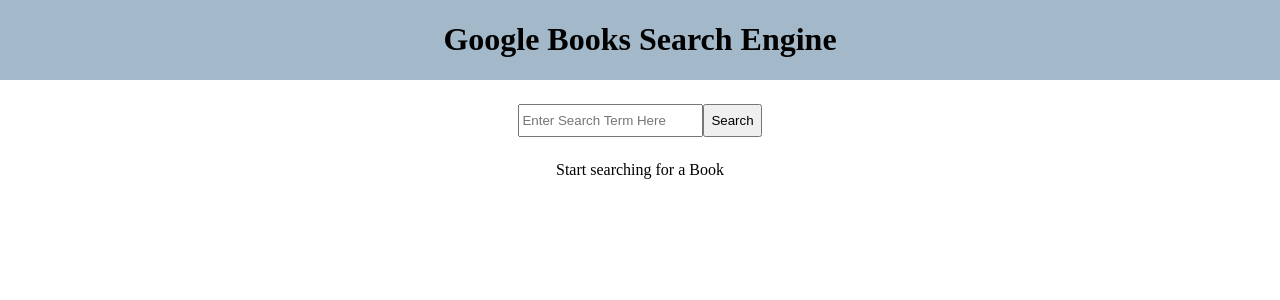
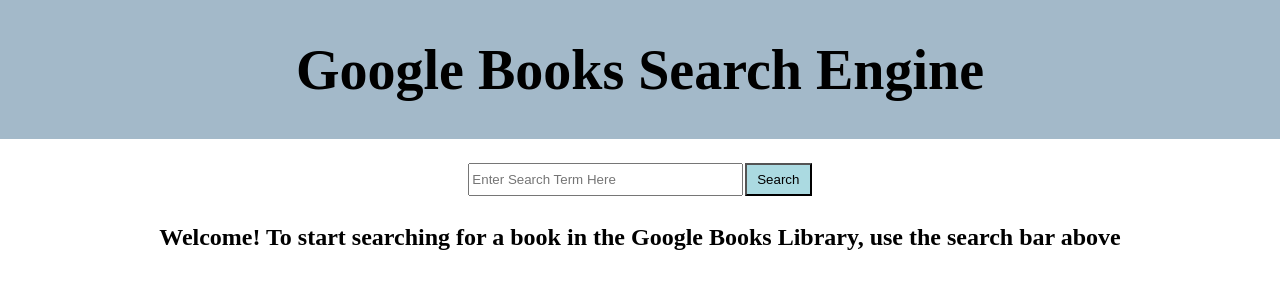
Before and after one commit to Avocado955/API-Search-Engine, a React (Vite) app: page / in a window 1280 px wide. Shown: the top 300 px of the page. Built offline with nearby package versions, Linux system fonts and the light colour scheme.

Commit message:
adds more styling to the page, makes the title bigger, makes the search bar bigger, changes the search button to blue and bigger, adds a no cover image

```diff
--- a/src/components/BookCard/BookCard.jsx
+++ b/src/components/BookCard/BookCard.jsx
@@ -2,6 +2,7 @@ import { useContext } from "react";
 import styles from "./BookCard.module.scss";
 import { ModalContext } from "../../context/ModalContextProvider";
 import { BookContext } from "../../context/BookContextProvider";
+import noCoverImage from "../../assets/noCoverImage.png";
 
 const BookCard = ({ book }) => {
   const { setIsShowingModal } = useContext(ModalContext);
@@ -12,15 +13,20 @@ const BookCard = ({ book }) => {
     setIsShowingModal(true);
   };
 
-  let bookImage = "https://publications.iarc.fr/uploads/media/default/0001/02/thumb_1291_default_publication.jpeg"
+  //"https://publications.iarc.fr/uploads/media/default/0001/02/thumb_1291_default_publication.jpeg"
+  let bookImage = noCoverImage;
   if(book.volumeInfo.imageLinks !== undefined) {
     bookImage = book.volumeInfo.imageLinks.thumbnail;
   }
+
+  let bookTitle = book.volumeInfo.title.length >= 60 ? book.volumeInfo.title.substring(0, 60) + "..." : book.volumeInfo.title;
+
+
   return (
     <div>
       <div className={styles.bookCard} onClick={onBookClicked}>
         <img src={bookImage} alt="" className={styles.bookCard_img}/>
-        <h3 className={styles.bookCard_txt}>{book.volumeInfo.title}</h3>
+        <h3 className={styles.bookCard_txt}>{bookTitle}</h3>
       </div>
     </div>
   );
--- a/src/components/SearchForm/SearchForm.module.scss
+++ b/src/components/SearchForm/SearchForm.module.scss
@@ -3,11 +3,20 @@
 .searchBar {
     @include m.displayFlex(row, center, center, nowrap, left);
     box-shadow: 0px, 4px, 4px, 0px, rgba(0,0,0,0.2);
+    gap: 2px;
     &_input {
         height: 2em;
+        width: 20em;
     }
     &_btn {
         height: 2.5em;
+        width: 5em;
+        background-color: v.$btnColor;
+        &:hover {
+            cursor: pointer;
+            background-color: v.$teaRose1;
+            color: white;
+        }
     }
 
 }
--- a/src/components/Title/Title.module.scss
+++ b/src/components/Title/Title.module.scss
@@ -2,7 +2,7 @@
 @use "../../partials/mixins.scss" as m;
 .title {
   text-align: center;
-  font-size: 2em;
+  font-size: 3.5em;
 }
 
 .titleBackground {
--- a/src/containers/BooksLoader/BooksLoader.jsx
+++ b/src/containers/BooksLoader/BooksLoader.jsx
@@ -32,11 +32,11 @@ const BooksLoader = () => {
 
   return (
     <>
-      {fetchStatus === "IDLE" && <p>Start searching for a Book</p>}
+      {fetchStatus === "IDLE" && <h2>Welcome! To start searching for a book in the Google Books Library, use the search bar above</h2>}
       {fetchStatus === "LOADING" && (
-        <p>
+        <h3>
           Searching for books containing {searchTerms.generalTerm} in any area
-        </p>
+        </h3>
       )}
       {fetchStatus === "SUCCESS" && <BooksList booksData={booksData} />}
       {fetchStatus === "FAILURE" && <p>{error.message}</p>}
--- a/src/containers/ExpandableText/ExpandableText.jsx
+++ b/src/containers/ExpandableText/ExpandableText.jsx
@@ -8,11 +8,8 @@ const ExpandableText = ({ children, maxChars = 100 }) => {
 
   if (children.length <= maxChars) return <p>{children}</p>;
 
-  let text = isExpanded ? children.substring(0, 500) : children.substring(0, maxChars);
+  let text = isExpanded ? children.substring(0, 500) + "..." : children.substring(0, maxChars) + "...";
 
-  if (children.length > 500 || !isExpanded) {
-    text += "...";
-  }
 
   return (
     <p>
--- a/src/partials/variables.scss
+++ b/src/partials/variables.scss
@@ -20,3 +20,5 @@ $teaRose2: #e3b9bc;
 $linkDefault: #0648ac;
 //Link Selected
 $linkSelected: #0483b6;
+//Button Color
+$btnColor: #abdae1;
```
Also changed, not shown: src/assets/noCoverImage.png (added).
